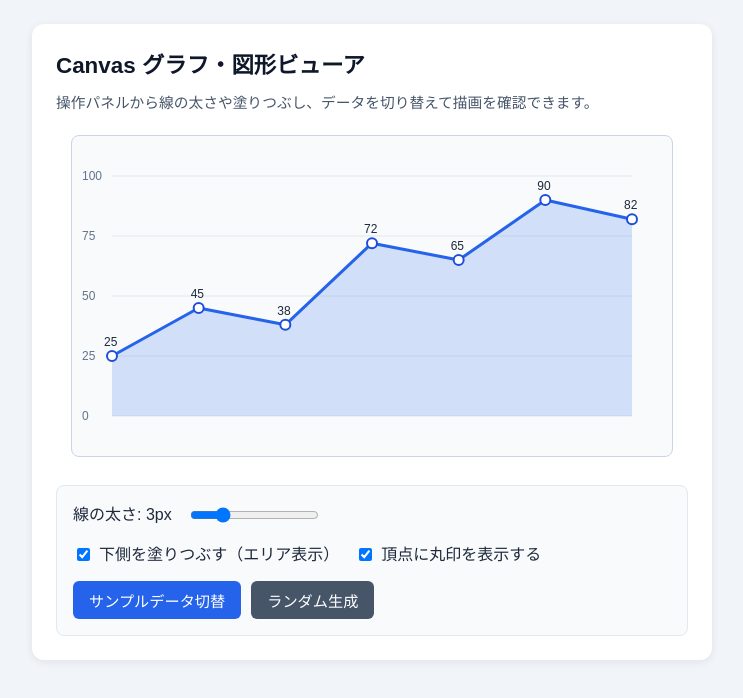
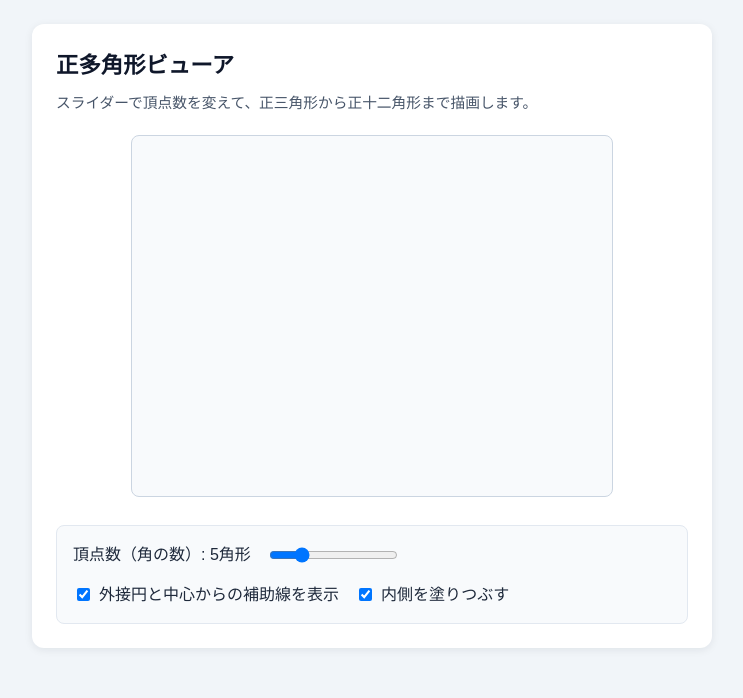
Before and after one commit to ytoyamaoa/html-study1127, a plain HTML site: page index.html in a window 1280 px wide. Shown: the whole page, without its empty margins (268-1011 px from the left). Drawn offline with Linux system fonts and the light colour scheme.

Commit message:
Update index.html

```diff
--- a/index.html
+++ b/index.html
@@ -3,38 +3,33 @@
 <head>
   <meta charset="UTF-8">
   <meta name="viewport" content="width=device-width, initial-scale=1.0">
-  <title>Canvas グラフ・図形ビューア</title>
+  <title>正多角形ビューア</title>
   <link rel="stylesheet" href="style.css">
 </head>
 <body>
   <main class="container">
-    <h1>Canvas グラフ・図形ビューア</h1>
-    <p class="subtitle">操作パネルから線の太さや塗りつぶし、データを切り替えて描画を確認できます。</p>
+    <h1>正多角形ビューア</h1>
+    <p class="subtitle">スライダーで頂点数を変えて、正三角形から正十二角形まで描画します。</p>
 
     <div class="canvas-wrapper">
-      <canvas id="chartCanvas" width="600" height="320"></canvas>
+      <canvas id="polygonCanvas" width="480" height="360"></canvas>
     </div>
 
-    <section class="controls" aria-label="描画設定">
+    <section class="controls" aria-label="多角形の設定">
       <div class="control-row">
-        <label for="lineWidthRange">線の太さ: <span id="lineWidthValue">3</span>px</label>
-        <input type="range" id="lineWidthRange" min="1" max="10" value="3">
+        <label for="sidesRange">頂点数（角の数）: <span id="sidesValue">5</span>角形</label>
+        <input type="range" id="sidesRange" min="3" max="12" value="5">
       </div>
 
       <div class="control-row">
         <label class="checkbox-label">
-          <input type="checkbox" id="fillToggle" checked>
-          下側を塗りつぶす（エリア表示）
+          <input type="checkbox" id="showGuideToggle" checked>
+          外接円と中心からの補助線を表示
         </label>
         <label class="checkbox-label">
-          <input type="checkbox" id="pointToggle" checked>
-          頂点に丸印を表示する
+          <input type="checkbox" id="fillPolygonToggle" checked>
+          内側を塗りつぶす
         </label>
-      </div>
-
-      <div class="button-group">
-        <button type="button" id="presetBtn">サンプルデータ切替</button>
-        <button type="button" id="randomBtn" class="secondary">ランダム生成</button>
       </div>
     </section>
   </main>
```
